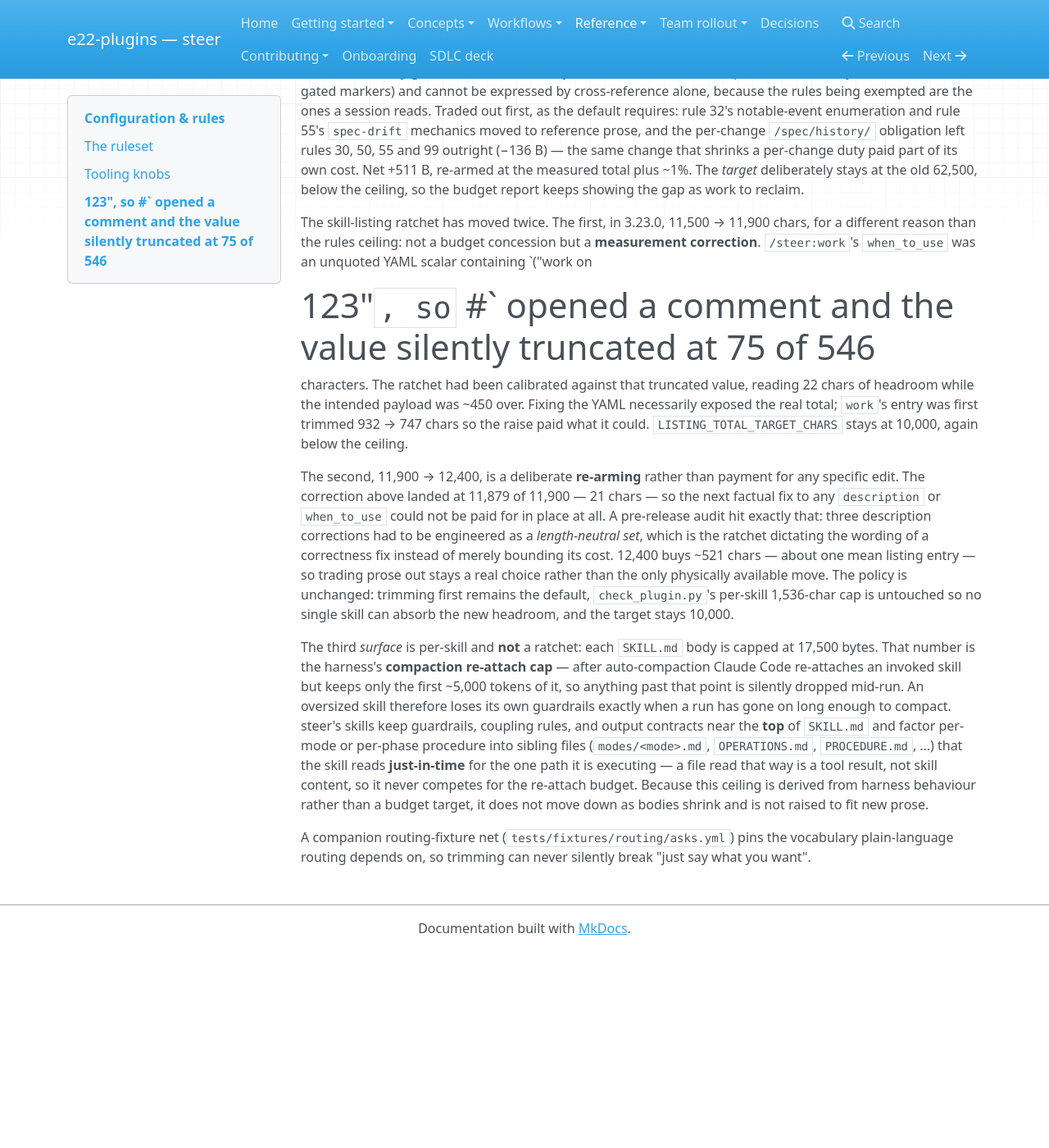
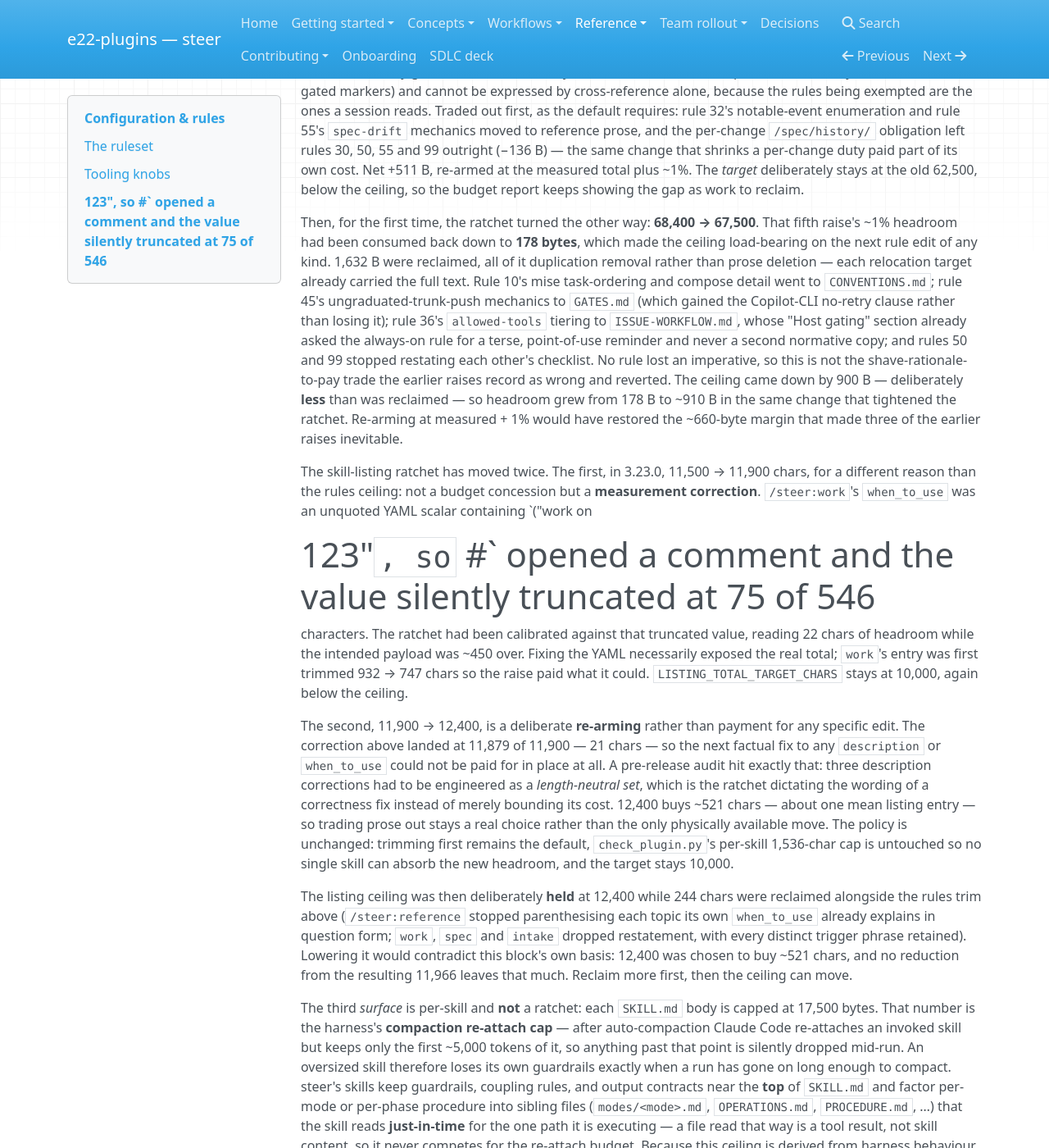
Before and after one commit to element22llc/e22-plugins, an MkDocs documentation site: the page built from docs/reference/configuration.md, in a window 1280 px wide and 1400 px high, scrolled down 3520 px. Shown: the whole window at 82% size. Built offline with MkDocs 1.6.1, drawn with Linux system fonts in a browser that asks for light colours; nearby versions of some CDN libraries; before the commit the page ends 4680 px from its top, so only the background shows below that.

Commit message:
docs(configuration): record the first lowering of the rules ratchet
Document the 68,400 -> 67,500 turn (and why it moved by less than was
reclaimed), plus the deliberate hold of the listing ceiling at 12,400.

Co-Authored-By: Claude Opus 5 (1M context) <noreply@anthropic.com>

```diff
--- a/docs/reference/configuration.md
+++ b/docs/reference/configuration.md
@@ -134,6 +134,23 @@ own cost. Net +511 B, re-armed at the measured total plus ~1%. The *target* deli
 stays at the old 62,500, below the ceiling, so the budget report keeps showing
 the gap as work to reclaim.
 
+Then, for the first time, the ratchet turned the other way: **68,400 → 67,500**.
+That fifth raise's ~1% headroom had been consumed back down to **178 bytes**,
+which made the ceiling load-bearing on the next rule edit of any kind. 1,632 B
+were reclaimed, all of it duplication removal rather than prose deletion — each
+relocation target already carried the full text. Rule 10's mise task-ordering and
+compose detail went to `CONVENTIONS.md`; rule 45's ungraduated-trunk-push
+mechanics to `GATES.md` (which gained the Copilot-CLI no-retry clause rather than
+losing it); rule 36's `allowed-tools` tiering to `ISSUE-WORKFLOW.md`, whose "Host
+gating" section already asked the always-on rule for a terse, point-of-use
+reminder and never a second normative copy; and rules 50 and 99 stopped restating
+each other's checklist. No rule lost an imperative, so this is not the
+shave-rationale-to-pay trade the earlier raises record as wrong and reverted. The
+ceiling came down by 900 B — deliberately **less** than was reclaimed — so
+headroom grew from 178 B to ~910 B in the same change that tightened the ratchet.
+Re-arming at measured + 1% would have restored the ~660-byte margin that made
+three of the earlier raises inevitable.
+
 The skill-listing ratchet has moved twice. The first, in 3.23.0, 11,500 → 11,900
 chars, for a different reason than the rules ceiling: not a budget concession but a
 **measurement correction**.
@@ -156,6 +173,14 @@ rather than the only physically available move. The policy is unchanged: trimmin
 first remains the default, `check_plugin.py`'s per-skill 1,536-char cap is untouched
 so no single skill can absorb the new headroom, and the target stays 10,000.
 
+The listing ceiling was then deliberately **held** at 12,400 while 244 chars were
+reclaimed alongside the rules trim above (`/steer:reference` stopped
+parenthesising each topic its own `when_to_use` already explains in question form;
+`work`, `spec` and `intake` dropped restatement, with every distinct trigger
+phrase retained). Lowering it would contradict this block's own basis: 12,400 was
+chosen to buy ~521 chars, and no reduction from the resulting 11,966 leaves that
+much. Reclaim more first, then the ceiling can move.
+
 The third *surface* is per-skill and **not** a ratchet: each `SKILL.md` body is capped at
 17,500 bytes. That number is the harness's **compaction re-attach cap** — after
 auto-compaction Claude Code re-attaches an invoked skill but keeps only the
```
